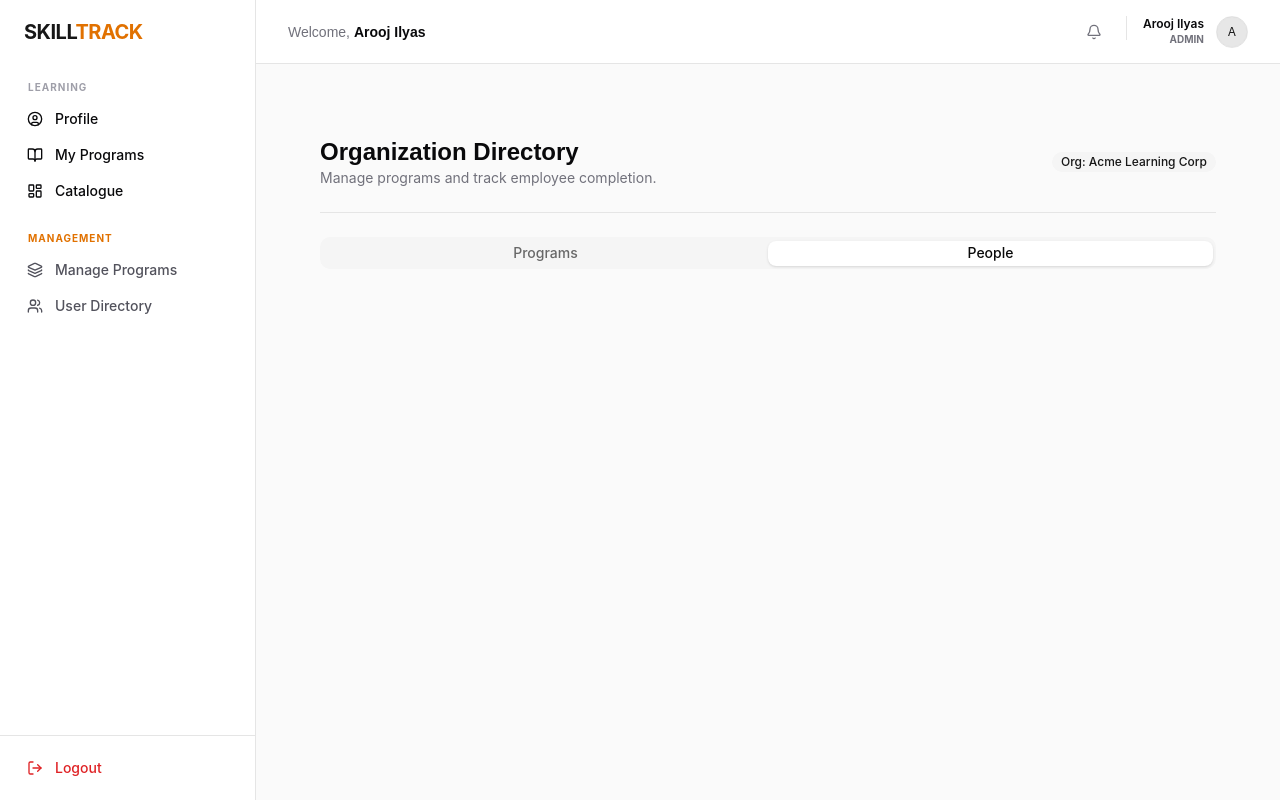
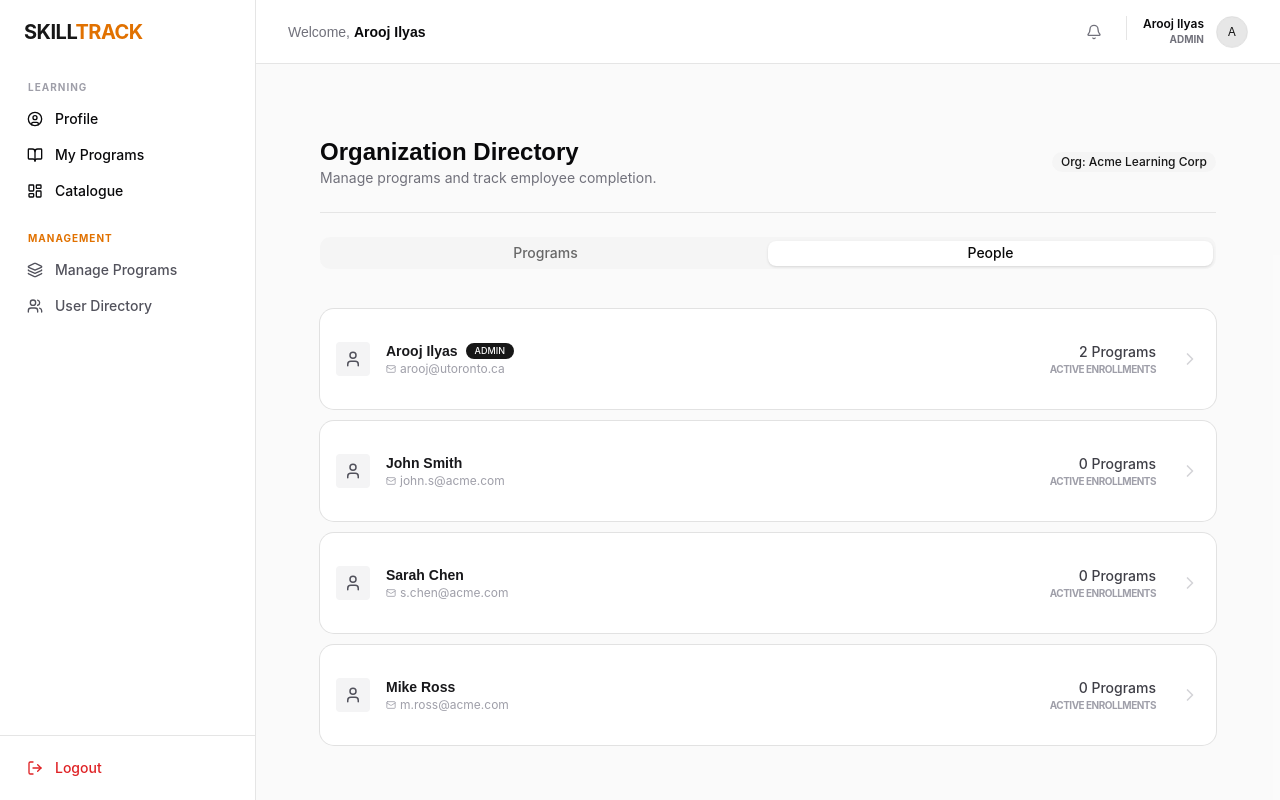
Before and after one commit to arooj-ilyas/skill-track-frontend, a Next.js app: page /admin/users in a window 1280 px wide. Both pictures are taken after a click on the tab "People". Built offline with nearby package versions, Linux system fonts and the light colour scheme.

Commit message:
added people tab into user directory for admins

```diff
--- a/app/(dashboard)/admin/users/page.tsx
+++ b/app/(dashboard)/admin/users/page.tsx
@@ -106,8 +106,56 @@ export default function AdminDirectoryPage() {
           })}
         </TabsContent>
 
-        <TabsContent value="people">
-          {/* ... existing People Tab logic ... */}
+        <TabsContent value="people" className="grid gap-3">
+          {MOCK_ORG_USERS.map((user) => {
+            const userEnrollments = MOCK_ENROLLMENTS.filter(
+              (e) => e.employeeId === user.id,
+            );
+
+            return (
+              <Card
+                key={user.id}
+                className="hover:bg-zinc-50 transition-colors border-zinc-200"
+              >
+                <CardContent className="p-4 flex items-center justify-between">
+                  <div className="flex items-center gap-4">
+                    <div className="bg-zinc-100 p-2 rounded text-zinc-600">
+                      <UserIcon size={18} />
+                    </div>
+                    <div>
+                      <div className="flex items-center gap-2">
+                        <h3 className="font-semibold text-zinc-900">
+                          {user.name}
+                        </h3>
+                        {user.role === "ADMIN" && (
+                          <Badge className="text-[9px] h-4">ADMIN</Badge>
+                        )}
+                      </div>
+                      <p className="text-xs text-zinc-400 flex items-center gap-1">
+                        <Mail size={10} /> {user.email}
+                      </p>
+                    </div>
+                  </div>
+                  <div className="flex items-center gap-6">
+                    <div className="text-right">
+                      <p className="text-sm font-medium text-zinc-700">
+                        {userEnrollments.length} Programs
+                      </p>
+                      <p className="text-[10px] uppercase text-zinc-400 font-bold tracking-tighter">
+                        Active Enrollments
+                      </p>
+                    </div>
+                    <Link
+                      href={`/admin/users/${user.id}`}
+                      className="text-zinc-300 hover:text-zinc-900"
+                    >
+                      <ChevronRight size={20} />
+                    </Link>
+                  </div>
+                </CardContent>
+              </Card>
+            );
+          })}
         </TabsContent>
       </Tabs>
     </div>
```
